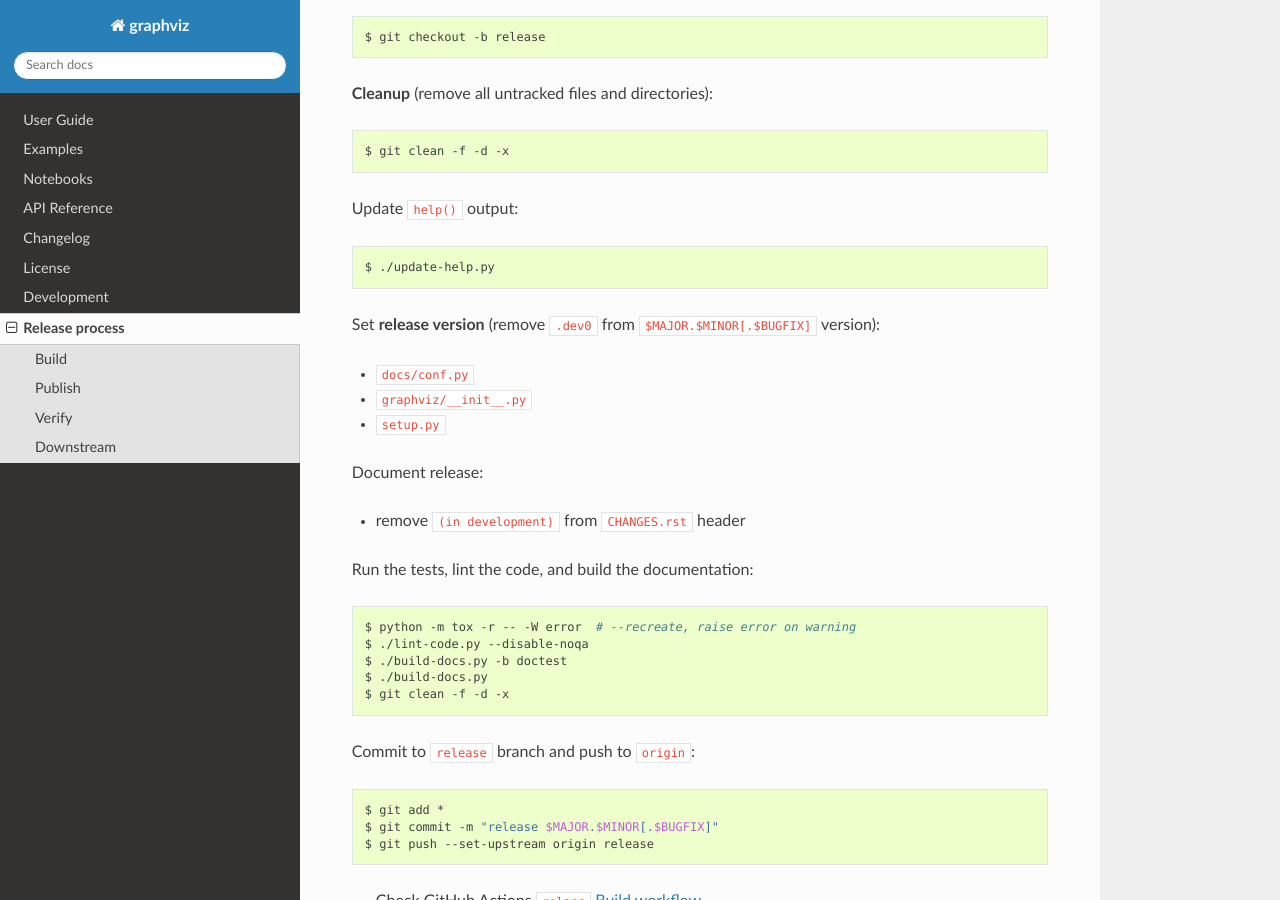
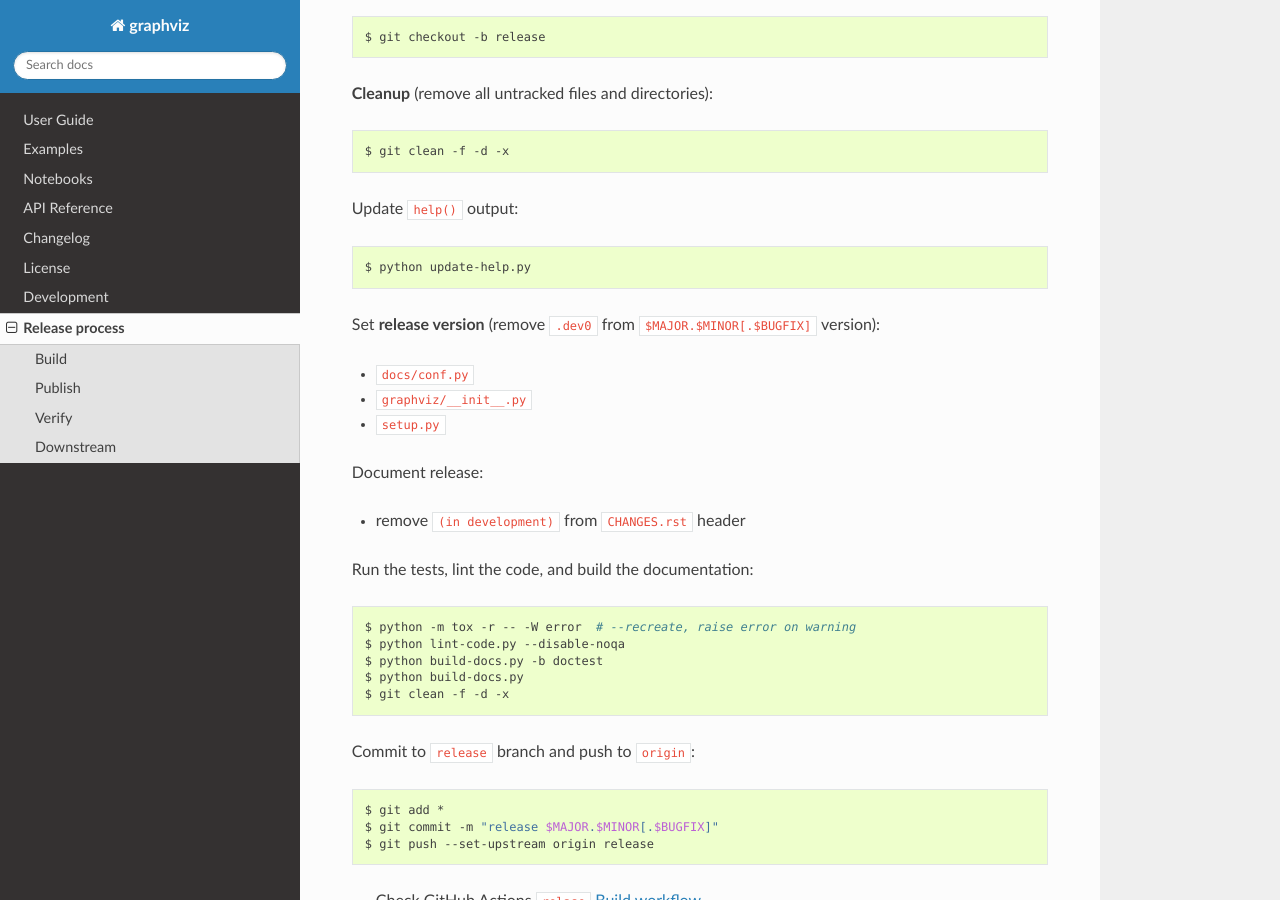
Before and after one commit to xflr6/graphviz, a Sphinx documentation site: the page built from docs/release_process.rst, in a window 1280 px wide and 900 px high, scrolled down 364 px. Built offline with Sphinx 7.4.7 and the Read the Docs theme 2.0.0, drawn with Linux system fonts in a browser that asks for light colours; the version number is read from the project's files by our own code.

Commit message:
make sure development and release script commands are cross-platform compatible
- need to omit the leading ./ on Windows
- consistent with .github/workflows/build.yaml
- avoid relying on the executable bit and LF line endings on Linux
- both may not be present when unpacking the source distribution
- see also #184

```diff
--- a/docs/release_process.rst
+++ b/docs/release_process.rst
@@ -27,7 +27,7 @@ Update ``help()`` output:
 
 .. code:: bash
 
-    $ ./update-help.py
+    $ python update-help.py
 
 Set **release version** (remove ``.dev0`` from ``$MAJOR.$MINOR[.$BUGFIX]`` version):
 
@@ -44,9 +44,9 @@ Run the tests, lint the code, and build the documentation:
 .. code:: bash
 
     $ python -m tox -r -- -W error  # --recreate, raise error on warning
-    $ ./lint-code.py --disable-noqa
-    $ ./build-docs.py -b doctest
-    $ ./build-docs.py
+    $ python lint-code.py --disable-noqa
+    $ python build-docs.py -b doctest
+    $ python build-docs.py
     $ git clean -f -d -x
 
 Commit to ``release`` branch and push to ``origin``:
```
Also changed, not shown: docs/development.rst (+4 -4 lines).
